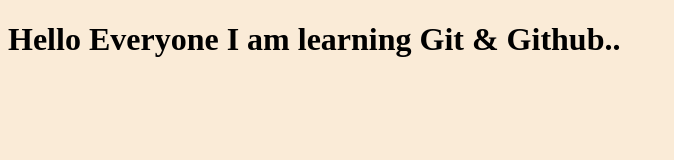
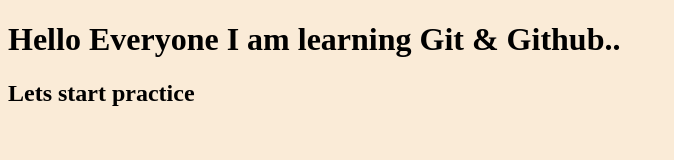
Before and after one commit to SouravSaini001/practice, a plain HTML site: page index.html in a window 1280 px wide. Shown: the whole page, without its empty margins (0-674 px from the left). Drawn offline with Linux system fonts and the light colour scheme.

Commit message:
Adding heading h2

```diff
--- a/index.html
+++ b/index.html
@@ -8,6 +8,7 @@
 </head>
 <body>
     <h1>Hello Everyone I am learning Git & Github..</h1>
+    <h2>Lets start practice</h2>
 
     <script src="app.js"></script>
 </body>
```
